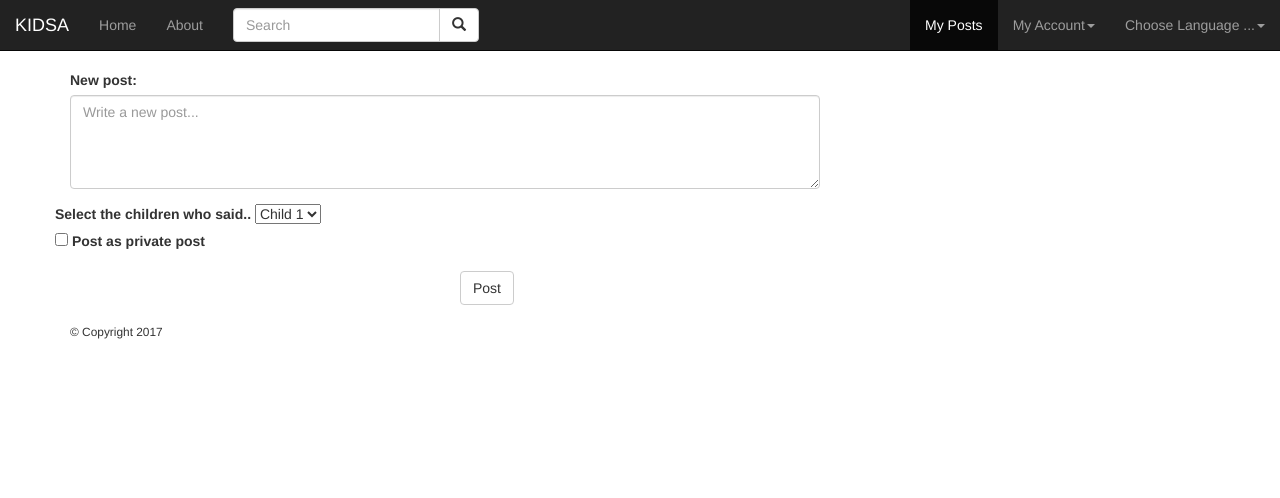
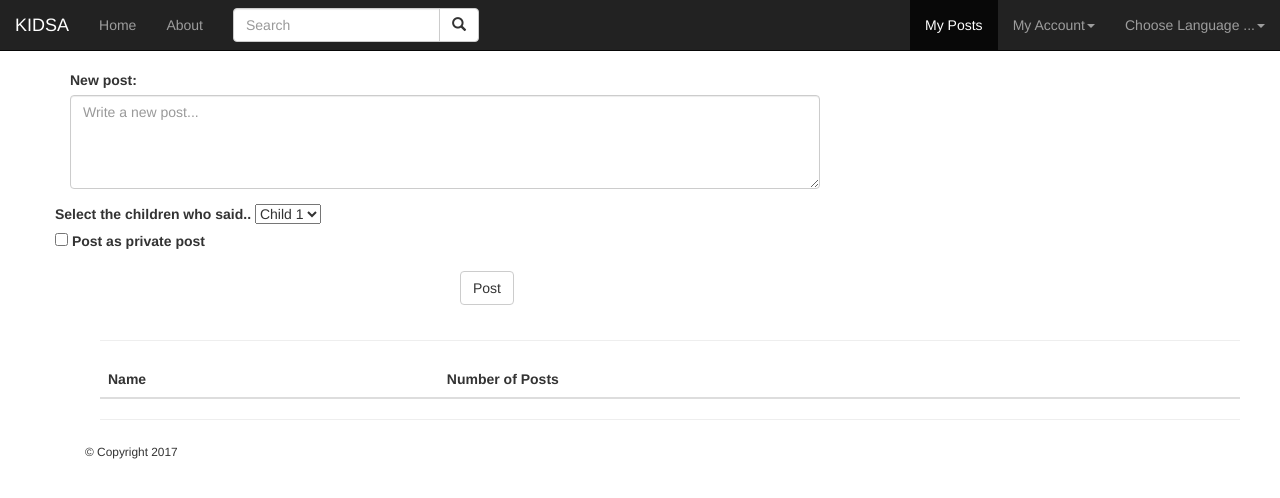
Before and after one commit to koodid/kidsa, a CodeIgniter app: page /database/home in a window 1280 px wide. Shown: the top 498 px of the page. Run offline with CodeIgniter, Linux system fonts and the light colour scheme; a user stored in the database is signed in; lists and menus that the app fills with data are empty; some libraries are stand-ins or nearby versions.

Commit message:
Show the number of posts from children, #17, close #4

```diff
--- a/application/controllers/Home.php
+++ b/application/controllers/Home.php
@@ -19,6 +19,8 @@ class Home extends CI_Controller
             $data['username'] = $session_data['username'];
             $data['title'] = 'Secret Home';
             $data['posts'] = $this->Post->get_posts($session_data['id']);
+
+            $data['countposts'] = $this->Post->get_childrenposts($session_data['id']);
 
 
             $this->load->view('navbar', $data);
--- a/application/language/english/message_lang.php
+++ b/application/language/english/message_lang.php
@@ -14,6 +14,7 @@ $lang["msg_userhome"] = "My Posts";
 $lang["msg_settings"] = "Settings";
 $lang["msg_addchildren"] = "My Children";
 $lang["msg_account"] = "My Account";
+$lang["msg_countposts"] = "Number of Posts";
 // Login
 $lang["msg_username"] = "Username";
 $lang["msg_enterusername"] = "Enter username";
--- a/application/language/estonian/message_lang.php
+++ b/application/language/estonian/message_lang.php
@@ -14,6 +14,7 @@ $lang["msg_userhome"] = "Minu postitused";
 $lang["msg_settings"] = "Seaded";
 $lang["msg_addchildren"] = "Minu lapsed";
 $lang["msg_account"] = "Minu konto";
+$lang["msg_countposts"] = "Postituste arv";
 // Login
 $lang["msg_username"] = "Kasutajanimi";
 $lang["msg_enterusername"] = "Sisesta kasutajanimi";
--- a/application/models/Post.php
+++ b/application/models/Post.php
@@ -33,4 +33,13 @@ class Post extends CI_Model
         $query = $this->db->query($sql, array('id' => $id));
         return $query->result_array();
     }
+
+    public function get_childrenposts($id)
+    {
+        $this->db->close();
+        $this->db->initialize();
+        $sql = "CALL getUserChildrenPostsNo(?)";
+        $query = $this->db->query($sql, array('id' => $id));
+        return $query->result_array();
+    }
 }
--- a/application/views/home_view.php
+++ b/application/views/home_view.php
@@ -32,6 +32,31 @@
         </fieldset>
     </form>
 </div>
+
+<div class="container">
+    <div class="col-md-8">
+        <div class="container">
+            <hr>
+            <table class="table">
+                <thead>
+                <tr>
+                    <th><?php echo lang("msg_name"); ?></th>
+                    <th><?php echo lang("msg_countposts"); ?></th>
+                </tr>
+                </thead>
+                <tbody>
+                <?php foreach ($countposts as $row): ?>
+                    <tr>
+                        <td class = "text-nowrap"><?php echo($row['Child']); ?></td>
+                        <td class = "text-nowrap"><?php echo ($row['Posts']); ?></td>
+                    </tr>
+                <?php endforeach; ?>
+                </tbody>
+            </table>
+            <hr>
+        </div>
+    </div>
+
     <div class="container">
         <div class="col-md-8">
             <?php foreach ($posts as $post): ?>
```
Lines whose indentation alone changed are shown as unchanged.
